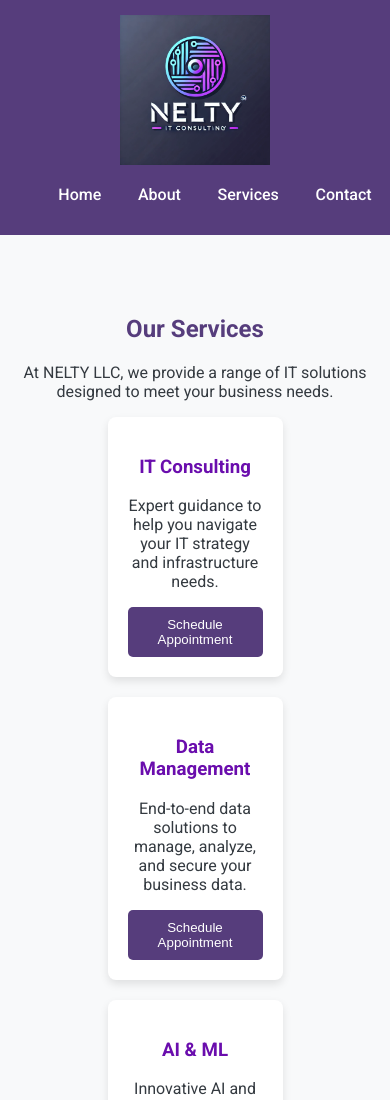
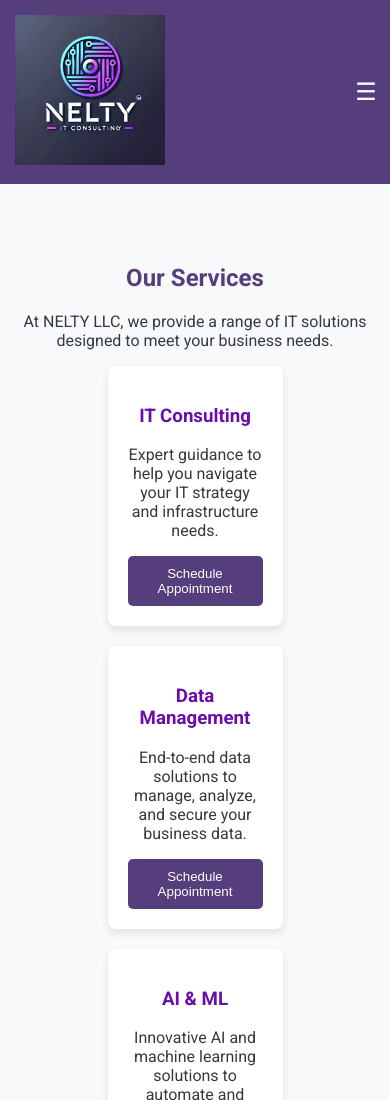
Before and after one commit to norovoo/nelty-website, a plain HTML site: page services.html in a window 390 px wide. Shown: the top 1100 px of the page. Drawn offline with Linux system fonts and the light colour scheme.

Commit message:
fix: improve mobile navigation menu layout and touch targets
- Implemented hamburger menu for screens < 768px
- Touch targets are now minimum 48x48px for better accessibility
- Menu collapses smoothly with CSS transitions
- Menu can be dismissed by clicking outside or pressing ESC key
- Added aria-labels and aria-expanded for screen reader support
- Created shared mobile-menu.js for menu toggle functionality
- Improved header layout with flexbox for better responsiveness
- Added smooth animations for menu open/close
- Tested responsive behavior across multiple breakpoints

Closes #33

🤖 Generated with [Claude Code](https://claude.com/claude-code)

Co-Authored-By: Claude <noreply@anthropic.com>

```diff
--- /dev/null
+++ b/mobile-menu.js
@@ -0,0 +1,37 @@
+/**
+ * Mobile Menu Toggle Functionality
+ * Handles hamburger menu interaction for mobile devices
+ */
+
+document.addEventListener('DOMContentLoaded', function() {
+  const menuToggle = document.getElementById('menuToggle');
+  const mainNav = document.getElementById('mainNav');
+
+  if (!menuToggle || !mainNav) return;
+
+  // Toggle menu when clicking the hamburger button
+  menuToggle.addEventListener('click', function() {
+    mainNav.classList.toggle('active');
+    const isExpanded = mainNav.classList.contains('active');
+    menuToggle.setAttribute('aria-expanded', isExpanded);
+  });
+
+  // Close menu when clicking outside
+  document.addEventListener('click', function(event) {
+    const isClickInsideNav = mainNav.contains(event.target);
+    const isClickOnToggle = menuToggle.contains(event.target);
+
+    if (!isClickInsideNav && !isClickOnToggle && mainNav.classList.contains('active')) {
+      mainNav.classList.remove('active');
+      menuToggle.setAttribute('aria-expanded', 'false');
+    }
+  });
+
+  // Close menu when pressing ESC key
+  document.addEventListener('keydown', function(event) {
+    if (event.key === 'Escape' && mainNav.classList.contains('active')) {
+      mainNav.classList.remove('active');
+      menuToggle.setAttribute('aria-expanded', 'false');
+    }
+  });
+});
--- a/services.html
+++ b/services.html
@@ -24,12 +24,22 @@
         color: white;
         padding: 15px 0;
         text-align: center;
+        display: flex;
+        justify-content: space-between;
+        align-items: center;
       }
 
       header a {
         color: white;
         text-decoration: none;
         margin: 0 15px;
+      }
+
+      nav ul {
+        list-style: none;
+        display: flex;
+        margin: 0;
+        padding: 0;
       }
 
       .section {
@@ -154,11 +164,14 @@
           />
         </a>
       </div>
-      <nav>
+      <button class="menu-toggle" id="menuToggle" aria-label="Toggle navigation menu">
+        ☰
+      </button>
+      <nav id="mainNav">
         <ul>
           <li><a href="index.html">Home</a></li>
           <li><a href="about.html">About</a></li>
-          <li><a href="#services">Services</a></li>
+          <li><a href="services.html">Services</a></li>
           <li><a href="contact.html">Contact</a></li>
         </ul>
       </nav>
@@ -278,6 +291,7 @@
       <a href="#top" class="back-to-top-btn">Back To Top</a>
     </div>
 
+    <script src="mobile-menu.js"></script>
     <script>
       // Schedule appointment function
       function scheduleAppointment(service) {
--- a/styles.css
+++ b/styles.css
@@ -170,3 +170,71 @@ footer .sosmed {
 .back-to-top:hover {
     background-color: #4e008e;
 }
+
+/* Mobile Navigation Styles */
+nav ul li a {
+    padding: 10px 15px;
+    display: block;
+    min-width: 48px;
+    min-height: 48px;
+    display: flex;
+    align-items: center;
+    justify-content: center;
+}
+
+.menu-toggle {
+    display: none;
+    background: none;
+    border: none;
+    color: white;
+    font-size: 24px;
+    cursor: pointer;
+    padding: 10px;
+    min-width: 48px;
+    min-height: 48px;
+}
+
+.menu-toggle:hover {
+    background-color: rgba(255, 255, 255, 0.1);
+    border-radius: 4px;
+}
+
+/* Mobile Responsive */
+@media (max-width: 768px) {
+    .menu-toggle {
+        display: block;
+    }
+
+    header {
+        flex-wrap: wrap;
+    }
+
+    header nav {
+        width: 100%;
+        max-height: 0;
+        overflow: hidden;
+        transition: max-height 0.3s ease;
+    }
+
+    header nav.active {
+        max-height: 500px;
+    }
+
+    nav ul {
+        flex-direction: column !important;
+        align-items: stretch !important;
+        width: 100%;
+        padding: 0 !important;
+    }
+
+    nav ul li {
+        margin: 0 !important;
+        border-bottom: 1px solid rgba(255, 255, 255, 0.1);
+    }
+
+    nav ul li a {
+        padding: 15px;
+        width: 100%;
+        text-align: left;
+    }
+}
```
Also changed, not shown: about.html (+18 -4 lines), contact.html (+17 -3 lines), index.html (+62 -3 lines).
